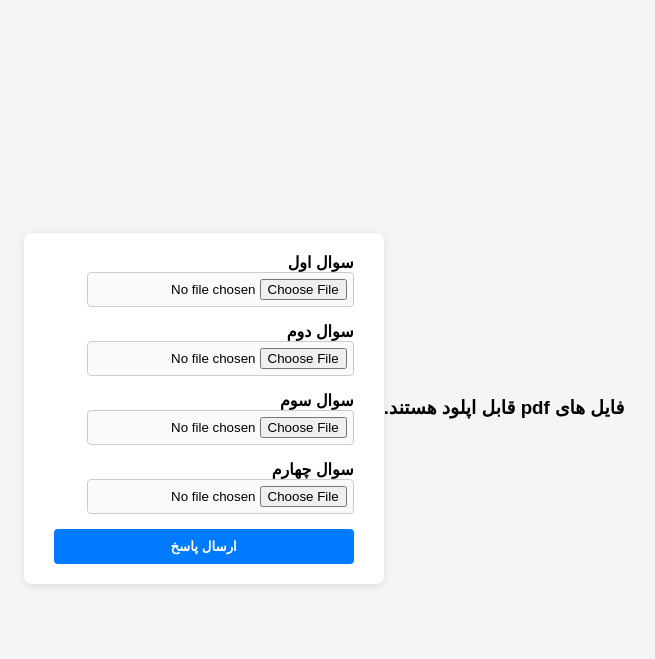
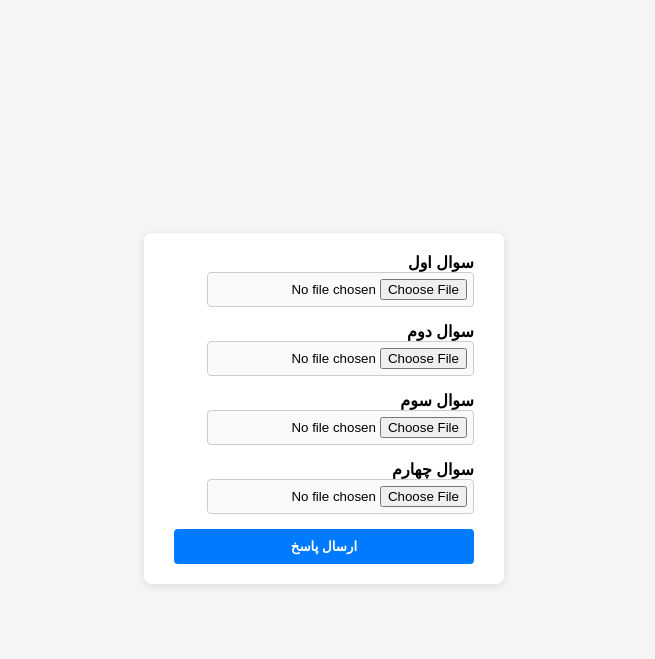
Before and after one commit to SHK1384/ExamBotApi, a Django app: template templates/optical/tashrihi.html in a window 1280 px wide. Shown: the top 659 px of the page, without its empty margins (316-971 px from the left). Run offline with Django 5.2, Linux system fonts and the light colour scheme; the template is opened without the code that fills it, so the values that code supplies are empty; parts of the project's set-up code (start-up, migrations or seed data) failed here and were passed over.

Commit message:
bugfix: minor bugfixes

```diff
--- a/templates/optical/tashrihi.html
+++ b/templates/optical/tashrihi.html
@@ -55,7 +55,6 @@
 </head>
 <body>
 
-<h3>فایل های pdf قابل اپلود هستند.</h3>
 <form method="POST" enctype="multipart/form-data">
     {% csrf_token %}
     <div>
```
